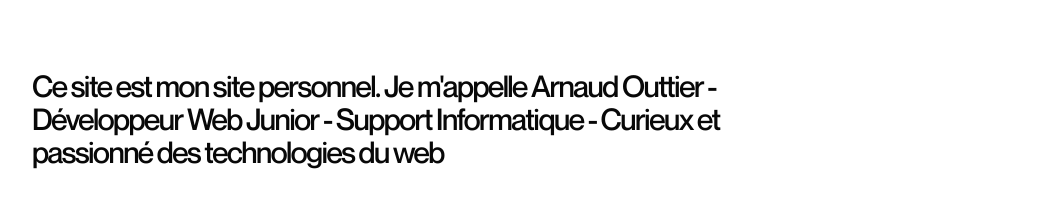
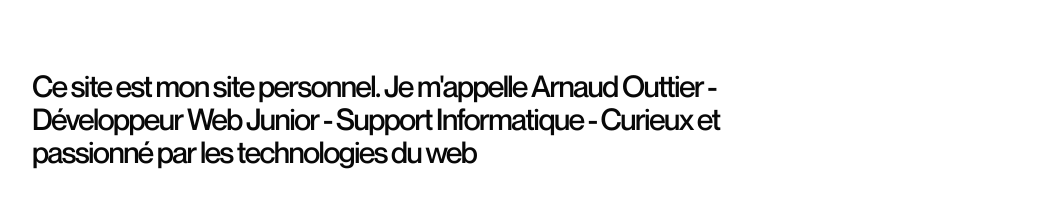
Before and after one commit to arnaudouttier/arnaud-personnal-tailwind, a Vue app: page / in a window 1280 px wide. Shown: the part 268-487 px from the top of the page, without its empty margins (112-1167 px from the left). Built offline with nearby package versions, Linux system fonts and the light colour scheme.

Commit message:
Update Header.vue

```diff
--- a/src/components/Header.vue
+++ b/src/components/Header.vue
@@ -4,7 +4,7 @@
     <div class="site-intro">
       <h1>
         Ce site est mon site personnel. Je m'appelle Arnaud Outtier -
-        Développeur Web Junior - Support Informatique - Curieux et passionné des
+        Développeur Web Junior - Support Informatique - Curieux et passionné par les
         technologies du web
       </h1>
     </div>
```
